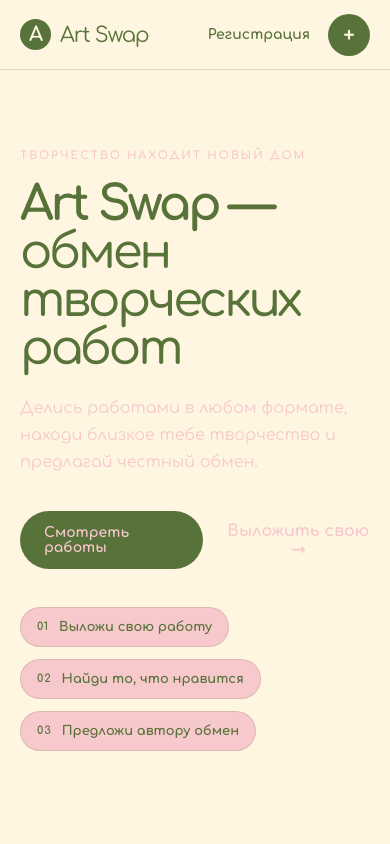
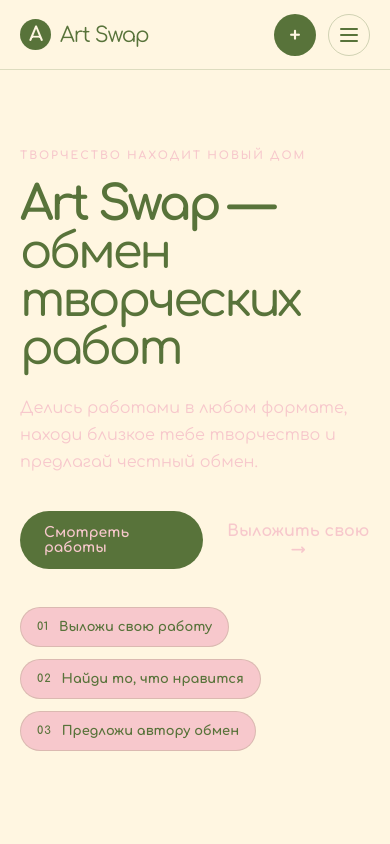
Before and after one commit to zereapushev-afk/zere, a React (Vite) app: page / in a window 390 px wide. Shown: the top 844 px of the page. Built offline with nearby package versions, Linux system fonts and the light colour scheme; no server answers; a web font is replaced by a local one.

Commit message:
Add responsive header menu

```diff
--- /dev/null
+++ b/src/components/HeaderMenu.tsx
@@ -0,0 +1,74 @@
+import { useEffect, useRef, useState } from 'react';
+import { Link } from 'wouter';
+
+type HeaderMenuProps = {
+  isAuthenticated: boolean;
+  isDeveloper: boolean;
+  onAuth: () => void;
+  onPublish: () => void;
+  onSignOut: () => void;
+};
+
+export function HeaderMenu({ isAuthenticated, isDeveloper, onAuth, onPublish, onSignOut }: HeaderMenuProps) {
+  const [isOpen, setIsOpen] = useState(false);
+  const menuRef = useRef<HTMLDivElement>(null);
+
+  useEffect(() => {
+    if (!isOpen) return;
+
+    const closeOnOutsideClick = (event: MouseEvent) => {
+      if (!menuRef.current?.contains(event.target as Node)) setIsOpen(false);
+    };
+    const closeOnEscape = (event: KeyboardEvent) => {
+      if (event.key === 'Escape') setIsOpen(false);
+    };
+
+    document.addEventListener('mousedown', closeOnOutsideClick);
+    document.addEventListener('keydown', closeOnEscape);
+    return () => {
+      document.removeEventListener('mousedown', closeOnOutsideClick);
+      document.removeEventListener('keydown', closeOnEscape);
+    };
+  }, [isOpen]);
+
+  const closeMenu = () => setIsOpen(false);
+  const runAction = (action: () => void) => {
+    closeMenu();
+    action();
+  };
+
+  return (
+    <div className="header-menu" ref={menuRef}>
+      <button
+        className={`header-menu__trigger${isOpen ? ' header-menu__trigger--open' : ''}`}
+        type="button"
+        aria-label={isOpen ? 'Закрыть меню' : 'Открыть меню'}
+        aria-expanded={isOpen}
+        onClick={() => setIsOpen((open) => !open)}
+      >
+        <span />
+        <span />
+        <span />
+      </button>
+
+      {isOpen && (
+        <nav className="header-menu__panel" aria-label="Меню сайта">
+          <Link href="/#gallery" onClick={closeMenu}>Все работы</Link>
+          <Link href="/favorites" onClick={closeMenu}>Нравится</Link>
+          <Link href="/profile" onClick={closeMenu}>Профиль</Link>
+          {isAuthenticated && <Link href="/messages" onClick={closeMenu}>Сообщения</Link>}
+          <Link href="/support" onClick={closeMenu}>Поддержка</Link>
+          {isDeveloper && <Link href="/developer-support" onClick={closeMenu}>Ответы поддержки</Link>}
+          <button type="button" onClick={() => runAction(onPublish)}>+ Выложить работу</button>
+          <button
+            className="header-menu__auth"
+            type="button"
+            onClick={() => runAction(isAuthenticated ? onSignOut : onAuth)}
+          >
+            {isAuthenticated ? 'Выйти из аккаунта' : 'Войти или зарегистрироваться'}
+          </button>
+        </nav>
+      )}
+    </div>
+  );
+}
--- a/src/components/SiteHeader.tsx
+++ b/src/components/SiteHeader.tsx
@@ -1,4 +1,5 @@
 import { Link } from 'wouter';
+import { HeaderMenu } from './HeaderMenu';
 
 type SiteHeaderProps = {
   onPublish: () => void;
@@ -23,6 +24,13 @@ export function SiteHeader({ onPublish, onAuth, onSignOut, isAuthenticated, isDe
         {isAuthenticated && <Link href="/messages">Сообщения</Link>}
         {isDeveloper && <Link href="/developer-support">Ответы</Link>}
       </nav>
+      <HeaderMenu
+        isAuthenticated={isAuthenticated}
+        isDeveloper={isDeveloper}
+        onAuth={onAuth}
+        onPublish={onPublish}
+        onSignOut={onSignOut}
+      />
       <button className="header-auth" onClick={isAuthenticated ? onSignOut : onAuth}>
         {isAuthenticated ? 'Выйти' : 'Регистрация'}
       </button>
--- a/src/styles/marketplace.css
+++ b/src/styles/marketplace.css
@@ -16,7 +16,27 @@
 }
 .button:hover { background: var(--accent); color: var(--primary); }
 .button--small { padding: 11px 18px; }
+.header-menu { position: relative; display: none; }
 .header-auth { border: 0; background: transparent; color: var(--text); font-size: 14px; font-weight: 700; }
+.header-menu__trigger {
+  display: grid; gap: 4px; place-content: center; width: 42px; height: 42px; padding: 0;
+  border: 1px solid rgb(88 115 58 / 28%); border-radius: 50%; background: transparent;
+}
+.header-menu__trigger span { width: 18px; height: 2px; border-radius: 2px; background: var(--primary); transition: transform .2s, opacity .2s; }
+.header-menu__trigger--open span:first-child { transform: translateY(6px) rotate(45deg); }
+.header-menu__trigger--open span:nth-child(2) { opacity: 0; }
+.header-menu__trigger--open span:last-child { transform: translateY(-6px) rotate(-45deg); }
+.header-menu__panel {
+  position: absolute; z-index: 12; top: 50px; right: 0; display: grid; width: 250px; overflow: hidden;
+  border: 1px solid rgb(88 115 58 / 20%); border-radius: 16px; padding: 8px;
+  background: var(--cream); box-shadow: 0 18px 50px rgb(88 115 58 / 22%);
+}
+.header-menu__panel a, .header-menu__panel button {
+  width: 100%; border: 0; border-radius: 10px; padding: 12px 14px; background: transparent;
+  color: var(--primary); text-align: left; font: inherit; font-size: 14px; font-weight: 700;
+}
+.header-menu__panel a:hover, .header-menu__panel button:hover { background: var(--accent); }
+.header-menu__panel .header-menu__auth { margin-top: 5px; border-top: 1px solid rgb(88 115 58 / 18%); border-radius: 0 0 10px 10px; color: var(--text); }
 .hero {
   position: relative; overflow: hidden; width: min(1160px, calc(100% - 40px)); min-height: 560px; margin: auto; padding: 105px 0 90px;
 }
@@ -181,6 +201,9 @@
   .site-header { height: 70px; gap: 12px; }
   .site-nav { display: none; }
   .brand { margin-right: auto; }
+  .header-menu { display: block; order: 3; }
+  .header-auth { display: none; }
+  .header-menu__panel { position: fixed; top: 78px; right: 14px; width: min(300px, calc(100vw - 28px)); }
   .header-publish { font-size: 0; width: 42px; height: 42px; padding: 0; }
   .header-publish::after { content: '+'; font-size: 21px; }
   .hero { min-height: auto; padding: 75px 0; }
```
